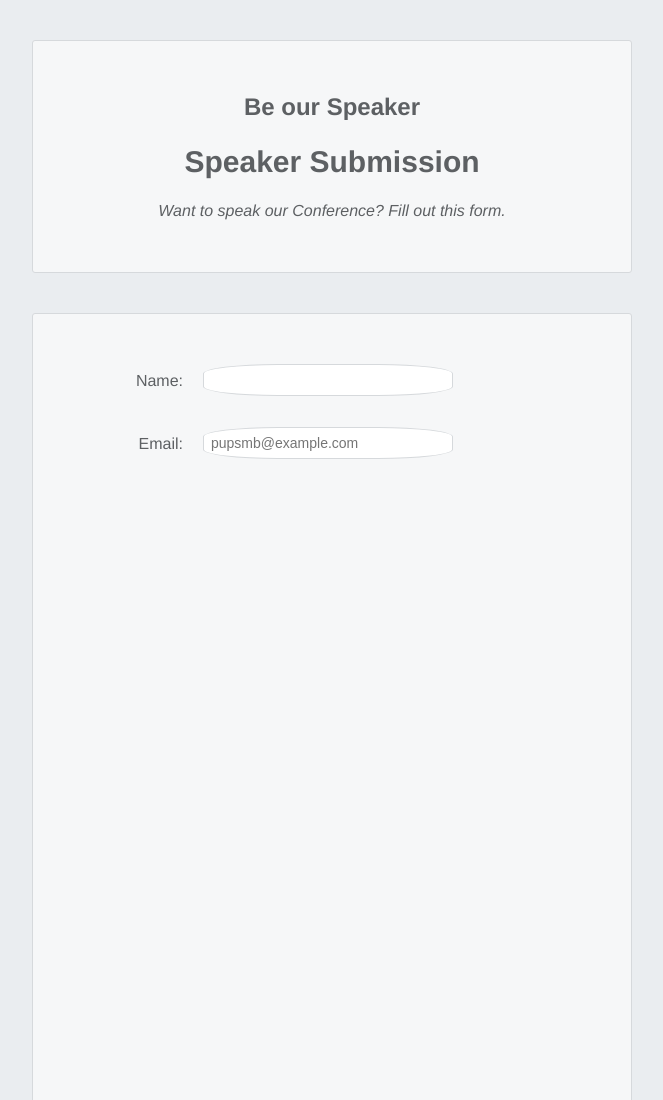
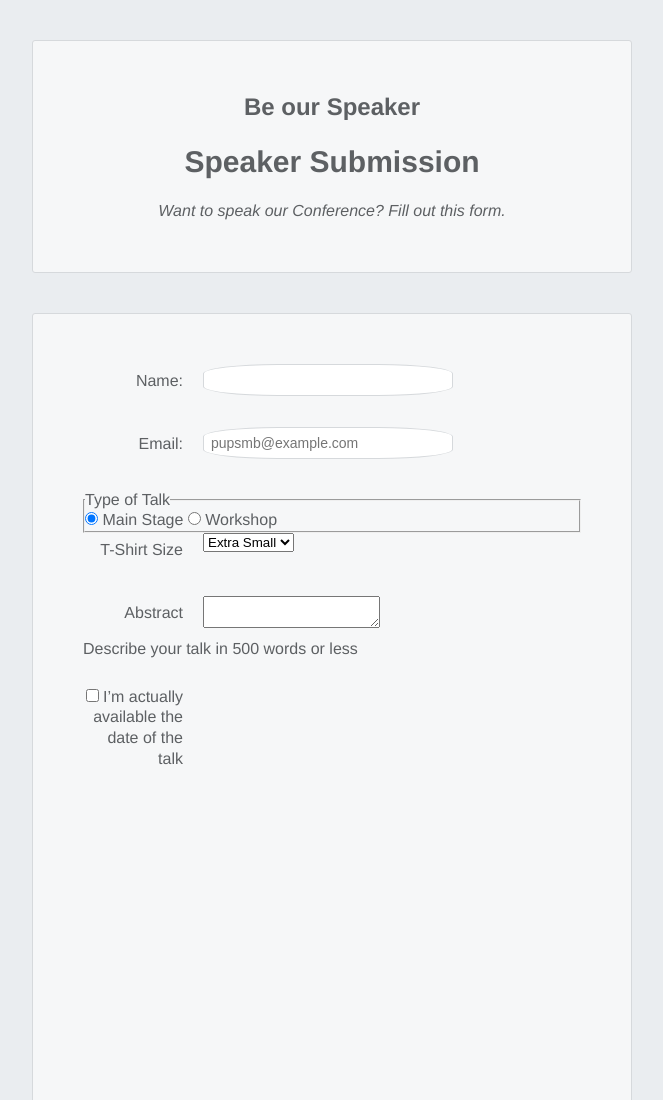
Before and after one commit to muynamarkandrei/MUYNA_HTML_FORMS, a plain HTML site: page speaker-submission.html in a window 1280 px wide. Shown: the top 1100 px of the page, without its empty margins (308-971 px from the left). Drawn offline with Linux system fonts and the light colour scheme.

Commit message:
Update speaker-submission.html

```diff
--- a/speaker-submission.html
+++ b/speaker-submission.html
@@ -27,6 +27,38 @@
             <label for="email">Email: </label>
             <input type="email" id="email" name="email" placeholder="pupsmb@example.com">
         </div>
+
+        <fieldset class="legacy-form-row">
+            <legend>Type of Talk</legend>
+
+            <input id = 'talk-type-1' name = 'talk-type' type = 'radio' value = 'main stage' checked/>
+            <label for = 'talk-type-1' class = 'radio-label'>Main Stage</label>
+
+            <input id = 'talk-type-2' name = 'talk-type' type = 'radio' value = 'workshop' />
+            <label for = 'talk-type-2' class = 'radio-label'>Workshop</label>
+          </fieldset>
+
+          <div class='form-row'>
+            <label for='t-shirt'>T-Shirt Size</label>
+            <select id='t-shirt' name='t-shirt'>
+              <option value='xs'>Extra Small</option>
+              <option value='s'>Small</option>
+              <option value='m'>Medium</option>
+              <option value='l'>Large</option>
+            </select>
+          </div>
+
+          <div class='form-row'>
+            <label for='abstract'>Abstract</label>
+            <textarea id='abstract' name='abstract'></textarea>
+            <div class='instructions'>Describe your talk in 500 words or less</div> </div>
+            <div class='form-row'>
+                <label class='checkbox-label' for='available'>
+                <input id='available'name='available'type='checkbox'value='is-available'/>
+                <span>I’m actually available the date of the talk</span>
+                </label>
+              </div>
+
     </form>
 </body>
 </html>
```
